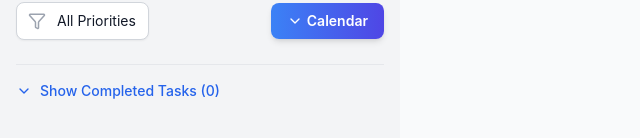
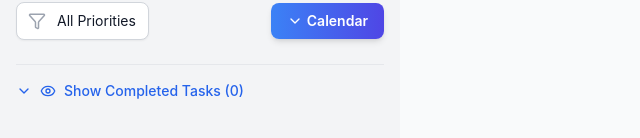
Before and after one commit to c7harry/TaskPilot, a React (Create React App) app in the folder my-extension/: page / in a window 1280 px wide. Shown: the part 248-386 px from the top of the page, without its empty margins (0-640 px from the left). Built offline with nearby package versions, Linux system fonts and the light colour scheme.

Commit message:
added lucide icon for completed tasks

```diff
--- a/my-extension/src/App.js
+++ b/my-extension/src/App.js
@@ -1,5 +1,5 @@
 import React, { useState, useEffect, useRef } from "react";
-import { Trash2, ChevronDown, ChevronUp, Sun, Moon, RotateCcw, Check, PlusCircle,Pencil,Settings,Filter} from "lucide-react";
+import { Trash2, ChevronDown, ChevronUp, Sun, Moon, RotateCcw, Check, PlusCircle,Pencil,Settings,Filter, Eye, EyeOff,} from "lucide-react";
 import clsx from "clsx";
 import { motion, AnimatePresence } from "framer-motion";
 import Calendar from "react-calendar";
@@ -322,6 +322,7 @@ const App = () => {
           className="flex items-center gap-2 text-sm font-medium text-blue-600"
         >
           {showCompleted ? <ChevronUp size={16} /> : <ChevronDown size={16} />}
+          {showCompleted ? <EyeOff size={16} /> : <Eye size={16} />}
           {showCompleted ? "Hide" : "Show"} Completed Tasks ({completedTasks.length})
         </button>
 
```
